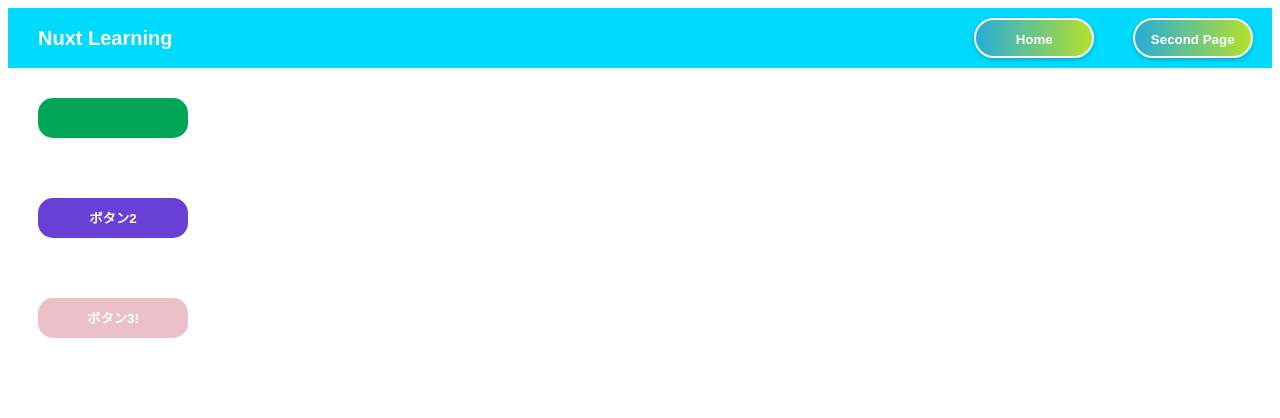
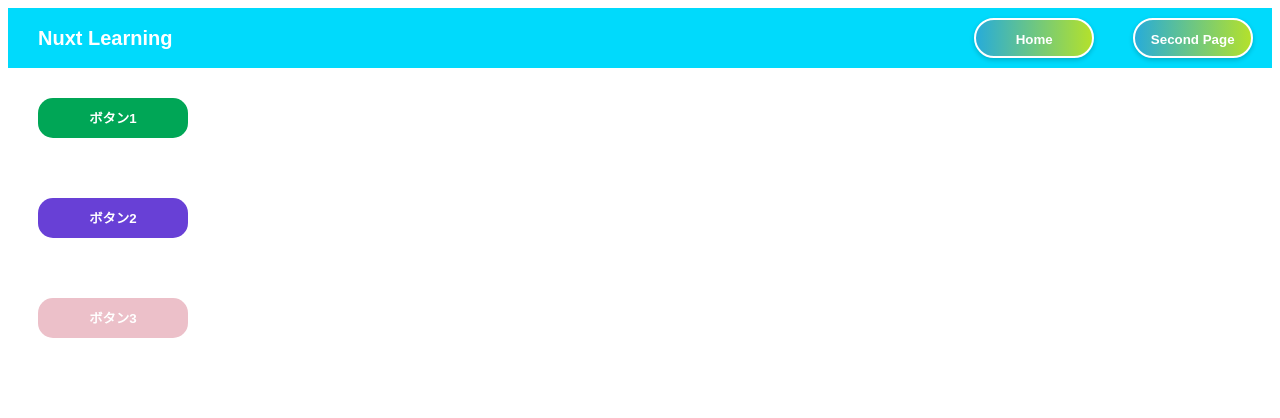
Before and after one commit to KimBong0505/Test, a Nuxt app: page / in a window 1280 px wide. Shown: the top 418 px of the page. Built offline with nearby package versions, Linux system fonts and the light colour scheme.

Commit message:
Btnの統合

```diff
--- a/components/Button.vue
+++ b/components/Button.vue
@@ -1,19 +1,29 @@
 <template>
-  <!-- <div>
-    <button class="btn1">ボタン1</button>
-  </div> -->
   <div>
-    <button class="btn1"><slot /></button>
+    <button :style="{ backgroundColor: backColor, color: color }" class="btn">
+      <slot></slot>
+    </button>
   </div>
 </template>
 
-<style lang="scss" scoped>
-.btn1 {
+<script setup lang="ts">
+const props = defineProps({
+  backColor: {
+    type: String,
+    default: "#ccc",
+  },
+  color: {
+    type: String,
+    default: "#fff",
+  },
+});
+</script>
+
+<style scoped lang="scss">
+.btn {
   width: 150px;
   height: 40px;
   line-height: 40px;
-  background-color: #00a656;
-  color: #ffffff;
   font-weight: bold;
   border-radius: 15px;
   border: none;
--- a/components/ComponentBaseSample.vue
+++ b/components/ComponentBaseSample.vue
@@ -11,6 +11,7 @@
 //------------------------------------------------------------------------------------------------------------
 interface Props {
   color: string;
+  backColor: string;
 }
 const props = withDefaults(defineProps<Props>(), {
   color: "#000",
--- a/pages/index.vue
+++ b/pages/index.vue
@@ -1,11 +1,7 @@
 <template>
-  <!-- <div>
-       <h1>first Page</h1>
-
-    </div> -->
   <div>
-    <Button />
-    <Button2 />
-    <Button3 />
+    <Button backColor="#00a656" color="#fff">ボタン1</Button>
+    <Button backColor="#6840d6" color="#fff">ボタン2</Button>
+    <Button backColor="#ecc0c9" color="#fff">ボタン3</Button>
   </div>
 </template>
```
